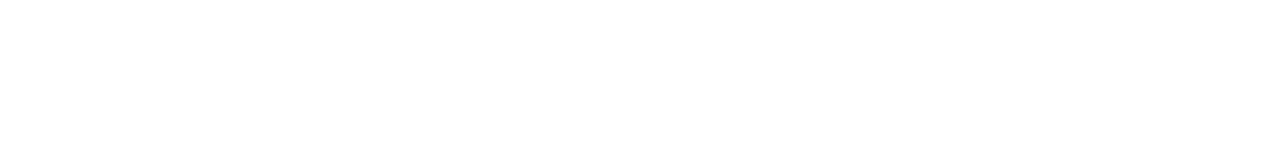
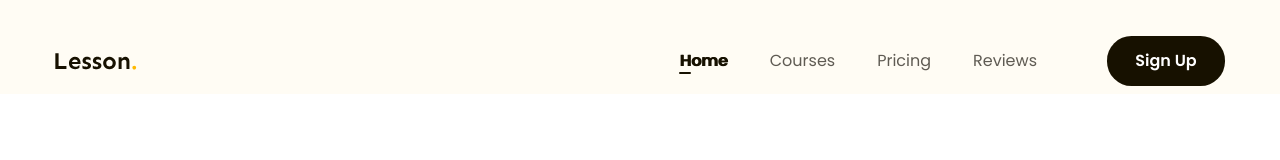
Before and after one commit to tunhien-cod/duan_website, a plain HTML site: page index.html in a window 1280 px wide. Shown: the top 160 px of the page. Drawn offline with Linux system fonts and the light colour scheme.

Commit message:
phần 1 header

```diff
--- /dev/null
+++ b/assets/css/reset.css
@@ -0,0 +1,129 @@
+/* http://meyerweb.com/eric/tools/css/reset/
+   v2.0 | 20110126
+   License: none (public domain)
+*/
+
+html,
+body,
+div,
+span,
+applet,
+object,
+iframe,
+h1,
+h2,
+h3,
+h4,
+h5,
+h6,
+p,
+blockquote,
+pre,
+a,
+abbr,
+acronym,
+address,
+big,
+cite,
+code,
+del,
+dfn,
+em,
+img,
+ins,
+kbd,
+q,
+s,
+samp,
+small,
+strike,
+strong,
+sub,
+sup,
+tt,
+var,
+b,
+u,
+i,
+center,
+dl,
+dt,
+dd,
+ol,
+ul,
+li,
+fieldset,
+form,
+label,
+legend,
+table,
+caption,
+tbody,
+tfoot,
+thead,
+tr,
+th,
+td,
+article,
+aside,
+canvas,
+details,
+embed,
+figure,
+figcaption,
+footer,
+header,
+hgroup,
+menu,
+nav,
+output,
+ruby,
+section,
+summary,
+time,
+mark,
+audio,
+video {
+  margin: 0;
+  padding: 0;
+  border: 0;
+  font-size: 100%;
+  font: inherit;
+  vertical-align: baseline;
+}
+/* HTML5 display-role reset for older browsers */
+article,
+aside,
+details,
+figcaption,
+figure,
+footer,
+header,
+hgroup,
+menu,
+nav,
+section {
+  display: block;
+}
+body {
+  line-height: 1;
+}
+ol,
+ul {
+  list-style: none;
+}
+blockquote,
+q {
+  quotes: none;
+}
+blockquote:before,
+blockquote:after,
+q:before,
+q:after {
+  content: "";
+  content: none;
+}
+table {
+  border-collapse: collapse;
+  border-spacing: 0;
+}
--- /dev/null
+++ b/assets/css/style copy.css
@@ -0,0 +1,81 @@
+* {
+  box-sizing: border-box;
+}
+html {
+  font-size: 62.5%;
+}
+body {
+  font-size: 1.6rem;
+  font-family: "Poppins", sans-serif;
+}
+/* ==========common======== */
+a {
+  text-decoration: none;
+}
+.main-content {
+  max-width: calc(100% - 48px);
+  width: 1170px;
+  margin-left: auto;
+  margin-right: auto;
+}
+.btn {
+  display: inline-block;
+  padding: 0px 16px;
+  line-height: 50px;
+  min-width: 118px;
+  color: #fff;
+  text-align: center;
+  font-size: 1.6rem;
+  font-weight: 600;
+  border-radius: 24.5px;
+  background: #171100;
+}
+/* ===========header======= */
+header {
+  background: #fffcf4;
+}
+.header.fixed {
+  position: sticky;
+  top: -28px;
+}
+.header .body {
+  display: flex;
+  align-items: center;
+  padding: 36px 0 8px;
+}
+.nav {
+  margin-left: auto;
+  padding-right: 49px;
+}
+.nav ul {
+  display: flex;
+}
+.nav a {
+  position: relative;
+  color: #5f5b53;
+  font-size: 1.6rem;
+  padding: 8px 21px;
+}
+.nav li.active a,
+.nav a:hover {
+  color: #171100;
+  font-weight: 600;
+  text-shadow: 1px 0 0 currentColor;
+}
+.nav li.active a::after {
+  display: block;
+  position: absolute;
+  left: 21px;
+  bottom: 6px;
+  content: "";
+  width: 12px;
+  height: 2px;
+  border-radius: 1px;
+  background: #171100;
+}
+header.btn-sign-up {
+  min-width: 144px;
+}
+/* .header.action {
+  padding-left: 49px;
+} */
--- a/index.html
+++ b/index.html
@@ -3,7 +3,48 @@
   <head>
     <meta charset="UTF-8" />
     <meta name="viewport" content="width=device-width, initial-scale=1.0" />
-    <title>Document</title>
+    <link rel="stylesheet" href="./assets/css/reset.css" />
+    <!-- embet font  -->
+    <link rel="preconnect" href="https://fonts.googleapis.com" />
+    <link rel="preconnect" href="https://fonts.gstatic.com" crossorigin />
+    <link
+      href="https://fonts.googleapis.com/css2?family=Poppins:ital,wght@0,400;0,500;0,600;0,700;1,400&family=Sen:wght@700&display=swap"
+      rel="stylesheet"
+    />
+    <link rel="stylesheet" href="./assets/css/style copy.css" />
+    <title>Figma HTML</title>
   </head>
-  <body></body>
+  <body style="height: 10000px">
+    <header class="header fixed">
+      <div class="main-content">
+        <div class="body">
+          <!-- logo -->
+          <img src="./assets/img/logo.svg" alt="" class="Lesson." />
+
+          <!-- nav -->
+          <nav class="nav">
+            <ul>
+              <li class="active">
+                <a href="#!">Home</a>
+              </li>
+              <li>
+                <a href="#!">Courses</a>
+              </li>
+              <li>
+                <a href="#!">Pricing</a>
+              </li>
+              <li>
+                <a href="#!">Reviews</a>
+              </li>
+            </ul>
+          </nav>
+
+          <!-- btn action -->
+          <div class="action">
+            <a href="" class="btn btn-sign-up">Sign Up</a>
+          </div>
+        </div>
+      </div>
+    </header>
+  </body>
 </html>
```
Also changed, not shown: assets/img/logo.svg (added).
